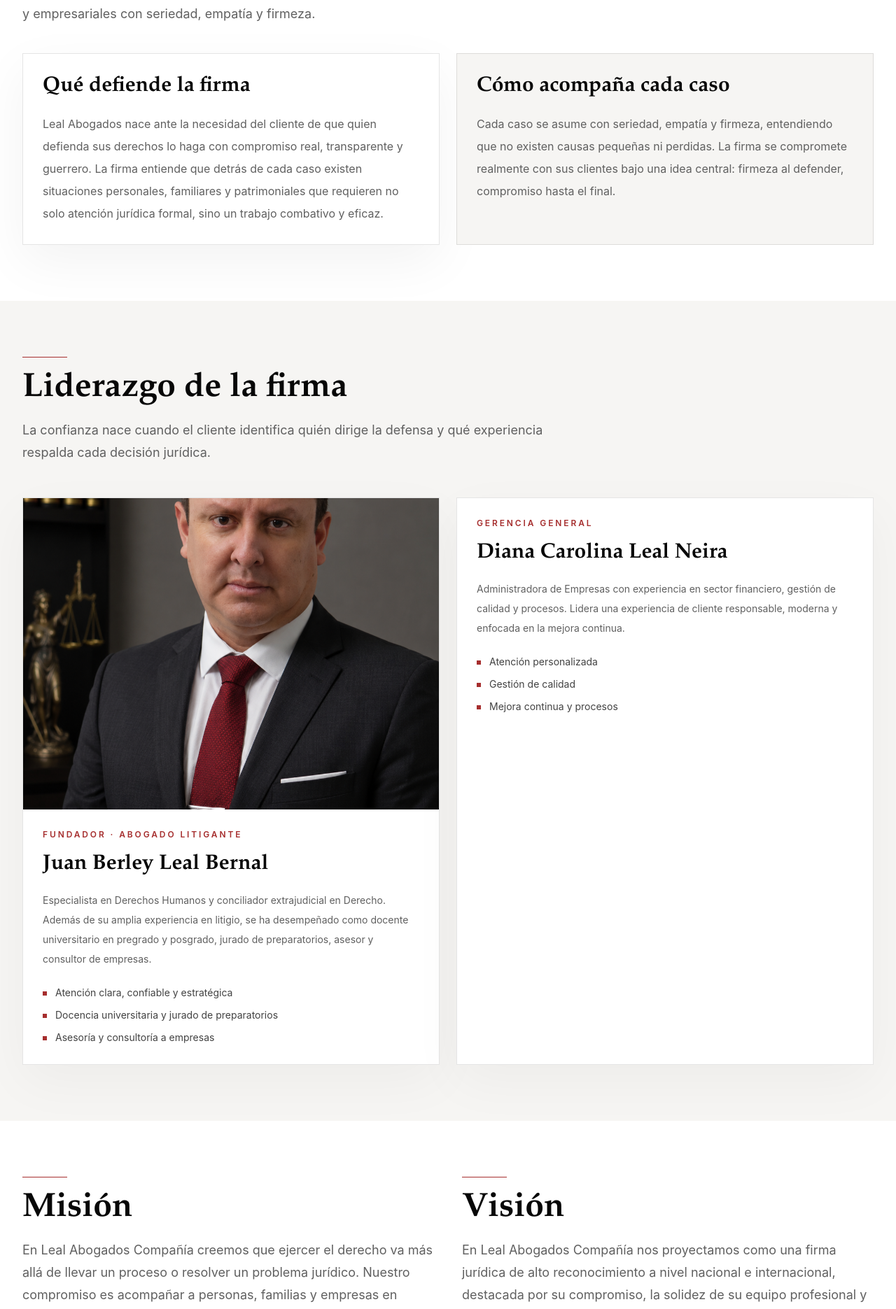
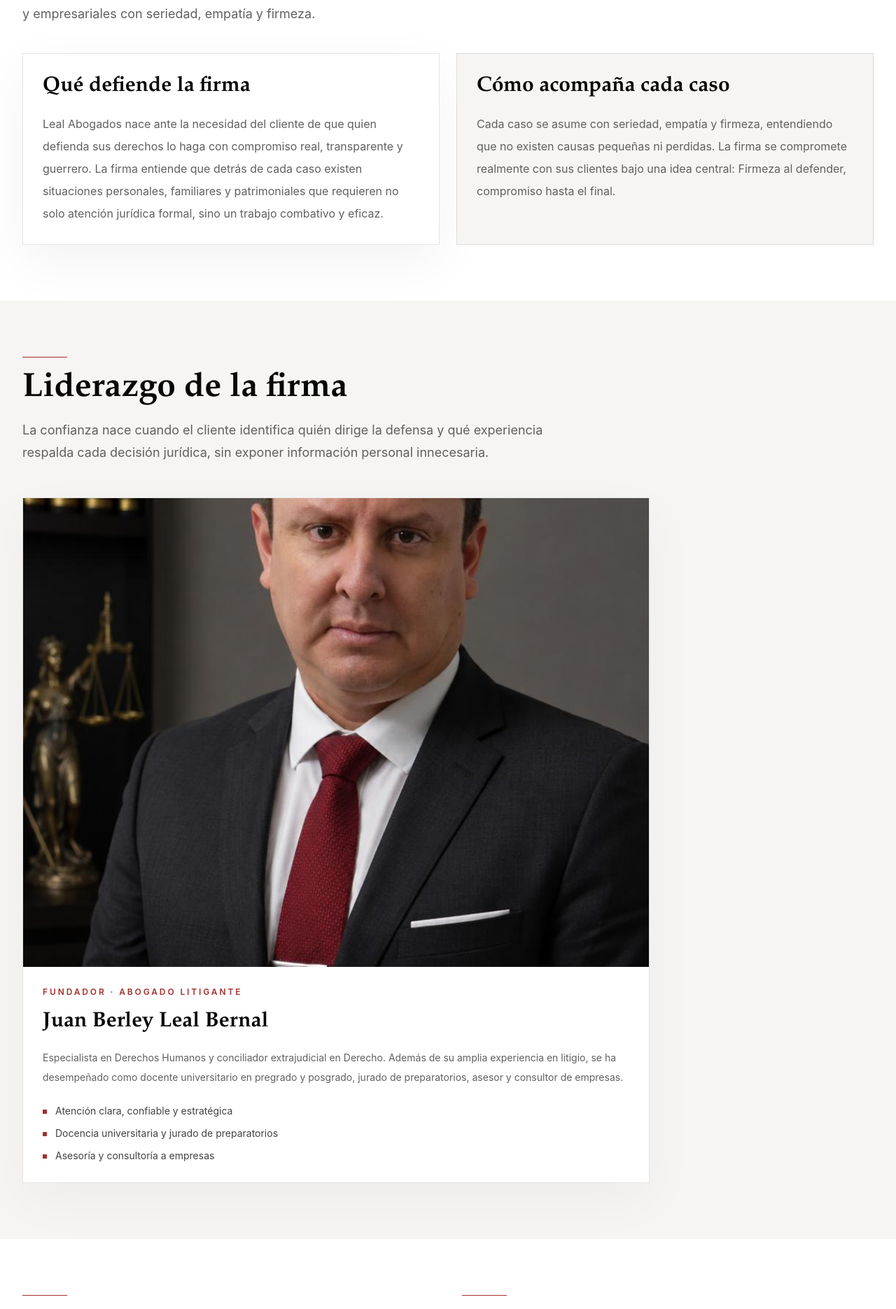
Before and after one commit to davidricardobc/LealAbogados, a Next.js app: page /quienes-somos in a window 1280 px wide. Shown: the part 882-2753 px from the top of the page at 70% size. Built offline with nearby package versions, Linux system fonts and the light colour scheme.

Commit message:
fix: proteger datos familiares en Leal

```diff
--- a/src/app/contacto/page.tsx
+++ b/src/app/contacto/page.tsx
@@ -18,7 +18,7 @@ export default function ContactPage() {
     <>
       <PageHero
         title="Contacto directo para iniciar una consulta bien preparada."
-        description="Comparte el contexto inicial del caso y el equipo podrá orientar el siguiente paso de forma ágil desde cualquier lugar de Colombia: consulta, revisión del caso, acción legal o acompañamiento empresarial."
+        description="Comparte el contexto inicial del caso y la firma podrá orientar el siguiente paso de forma ágil desde cualquier lugar de Colombia: consulta, revisión del caso, acción legal o acompañamiento empresarial."
         secondaryHref="/consulta-juridica"
         secondaryLabel="Ver consulta"
       />
--- a/src/app/quienes-somos/page.tsx
+++ b/src/app/quienes-somos/page.tsx
@@ -27,7 +27,7 @@ export default function AboutPage() {
   return (
     <>
       <PageHero
-        title="Firmeza al defender. Compromiso hasta el final."
+        title="Firmeza al defender, compromiso hasta el final."
         description="Leal Abogados Compañía defiende derechos e intereses con compromiso real, atención transparente y una forma de trabajo combativa, eficaz y humana."
         secondaryHref="/contacto"
         secondaryLabel="Hablar con la firma"
@@ -56,9 +56,9 @@ export default function AboutPage() {
         <div className="mx-auto max-w-7xl">
           <SectionHeader
             title="Liderazgo de la firma"
-            description="La confianza nace cuando el cliente identifica quién dirige la defensa y qué experiencia respalda cada decisión jurídica."
+            description="La confianza nace cuando el cliente identifica quién dirige la defensa y qué experiencia respalda cada decisión jurídica, sin exponer información personal innecesaria."
           />
-          <div className="mt-12 grid gap-6 md:grid-cols-2">
+          <div className="mt-12 max-w-4xl">
             {teamProfiles.map((profile) => (
               <article className="overflow-hidden border border-ink/10 bg-white shadow-[0_24px_70px_rgba(7,7,7,0.04)]" key={profile.name}>
                 {profile.portrait ? (
--- a/src/data/site.ts
+++ b/src/data/site.ts
@@ -103,13 +103,6 @@ export const teamProfiles: TeamProfile[] = [
       "Docencia universitaria y jurado de preparatorios",
       "Asesoría y consultoría a empresas",
     ],
-  },
-  {
-    name: "Diana Carolina Leal Neira",
-    role: "Gerencia general",
-    summary:
-      "Administradora de Empresas con experiencia en sector financiero, gestión de calidad y procesos. Lidera una experiencia de cliente responsable, moderna y enfocada en la mejora continua.",
-    highlights: ["Atención personalizada", "Gestión de calidad", "Mejora continua y procesos"],
   },
 ];
 
@@ -345,13 +338,13 @@ export const firmProfile =
   "Leal Abogados nace ante la necesidad del cliente de que quien defienda sus derechos lo haga con compromiso real, transparente y guerrero. La firma entiende que detrás de cada caso existen situaciones personales, familiares y patrimoniales que requieren no solo atención jurídica formal, sino un trabajo combativo y eficaz.";
 
 export const firmApproach =
-  "Cada caso se asume con seriedad, empatía y firmeza, entendiendo que no existen causas pequeñas ni perdidas. La firma se compromete realmente con sus clientes bajo una idea central: firmeza al defender, compromiso hasta el final.";
+  "Cada caso se asume con seriedad, empatía y firmeza, entendiendo que no existen causas pequeñas ni perdidas. La firma se compromete realmente con sus clientes bajo una idea central: Firmeza al defender, compromiso hasta el final.";
 
 export const firmMission =
   "En Leal Abogados Compañía creemos que ejercer el derecho va más allá de llevar un proceso o resolver un problema jurídico. Nuestro compromiso es acompañar a personas, familias y empresas en momentos importantes de sus vidas, brindándoles respaldo, orientación y tranquilidad a través de una asesoría y acompañamiento cercano, honesto y profesional. Trabajamos cada caso con responsabilidad, compromiso y sentido humano, entendiendo que detrás de cada situación existen preocupaciones, decisiones difíciles y personas que necesitan ser apoyadas y defendidas con osadía hasta el final.";
 
 export const firmVision =
-  "En Leal Abogados Compañía nos proyectamos como una firma jurídica de alto reconocimiento a nivel nacional e internacional, destacada por su compromiso, la solidez de su equipo profesional y la confianza que genera en cada cliente. Nuestra visión es consolidarnos como un referente en respaldo jurídico serio, transparente y comprometido, manteniendo los valores que nos identifican.";
+  "En Leal Abogados Compañía nos proyectamos como una firma jurídica de alto reconocimiento a nivel nacional e internacional, destacada por su compromiso, su criterio profesional y la confianza que genera en cada cliente. Nuestra visión es consolidarnos como un referente en respaldo jurídico serio, transparente y comprometido, manteniendo los valores que nos identifican.";
 
 export const institutionalValues: InstitutionalValue[] = [
   {
```
Also changed, not shown: public/assets/juan-berley-leal-bernal.png.
